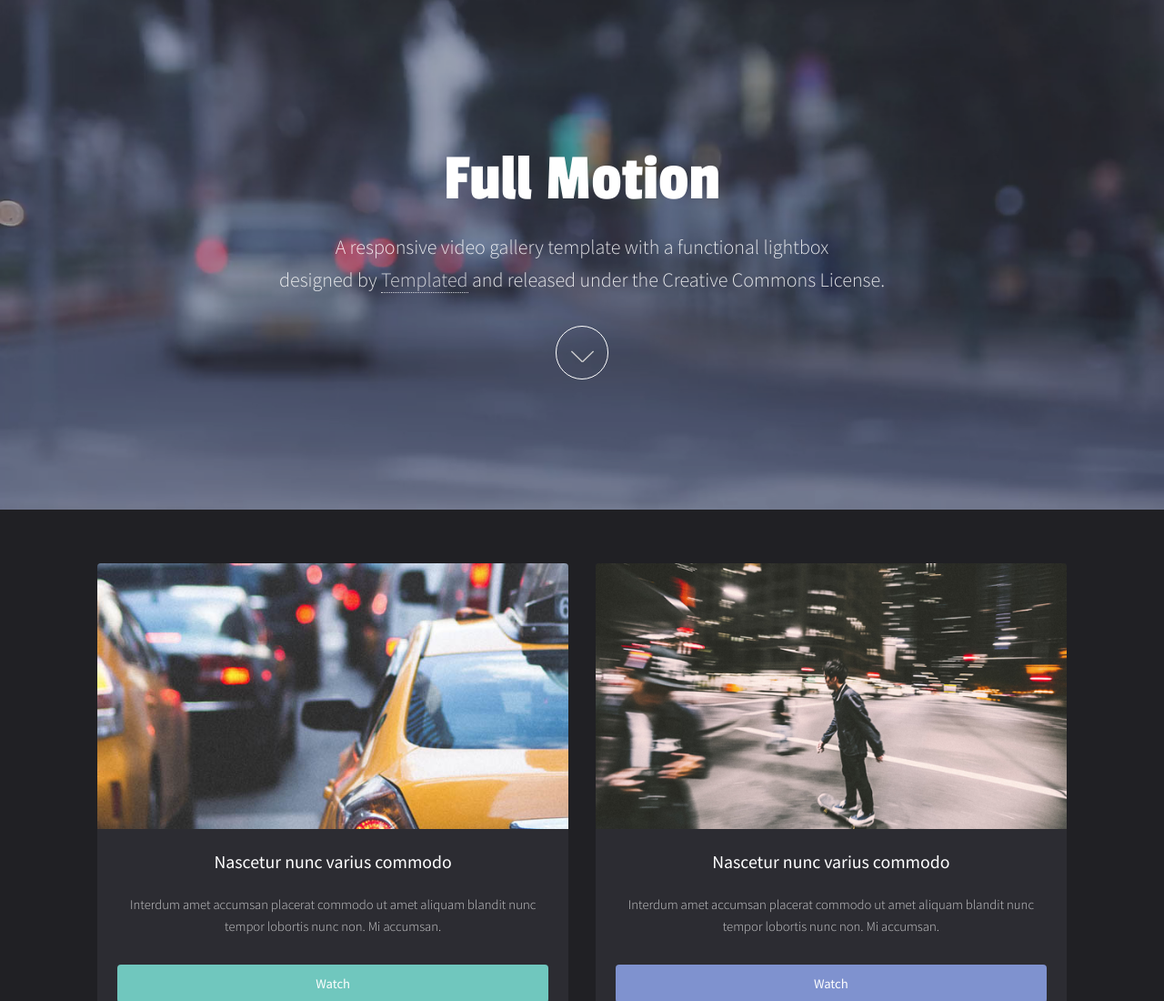
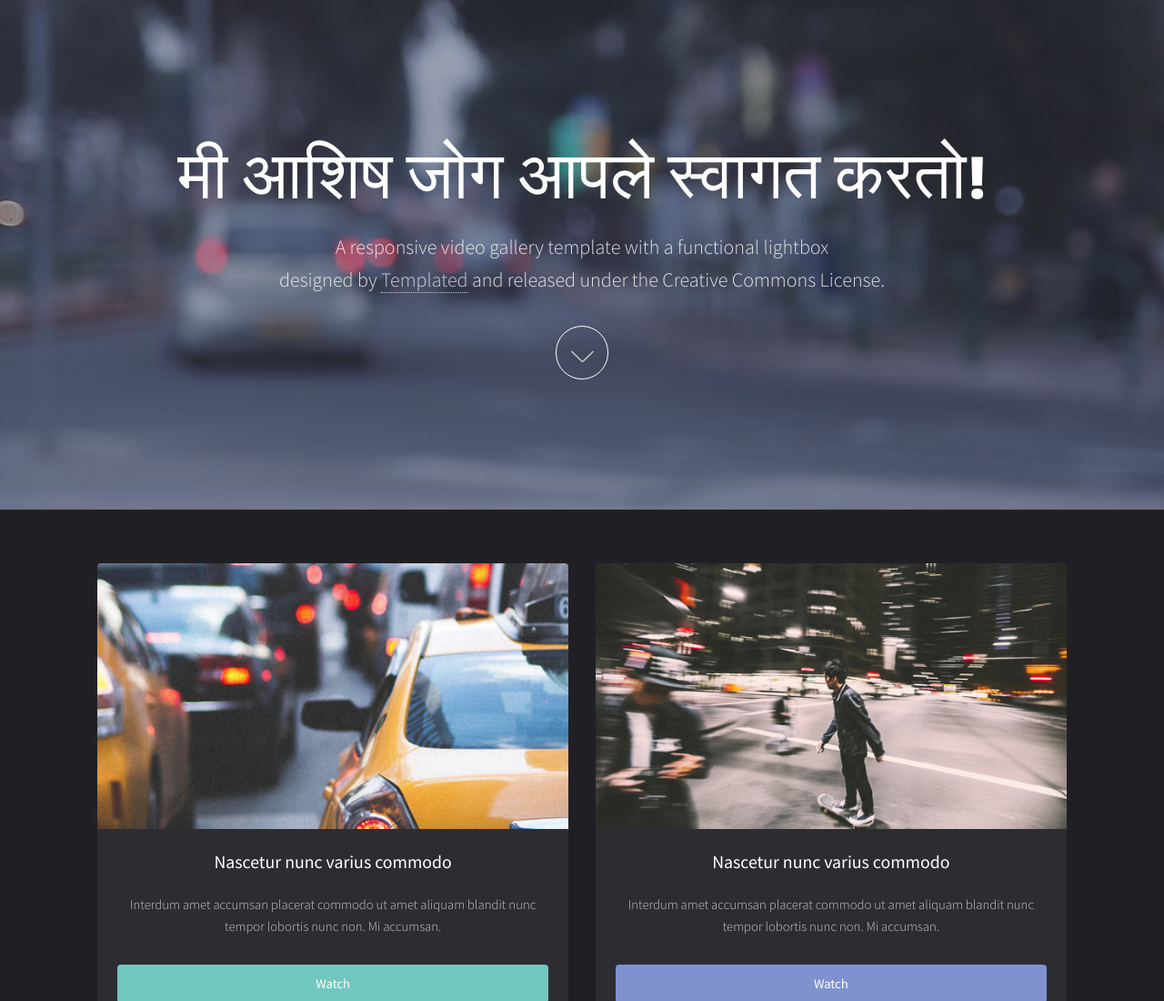
Before and after one commit to Ashish-Jog/Ashish-Jog.github.io, a plain HTML site: page index.html in a window 1280 px wide. Shown: the top 1100 px of the page at 91% size. Drawn offline with Linux system fonts and the light colour scheme.

Commit message:
Update index.html

```diff
--- a/index.html
+++ b/index.html
@@ -22,7 +22,7 @@
 				<section id="banner" data-video="images/banner">
 					<div class="inner">
 						<header>
-							<h1>Full Motion</h1>
+							<h1>मी आशिष जोग आपले स्वागत करतो!</h1>
 							<p>A responsive video gallery template with a functional lightbox<br />
 							designed by <a href="https://templated.co/">Templated</a> and released under the Creative Commons License.</p>
 						</header>
```
